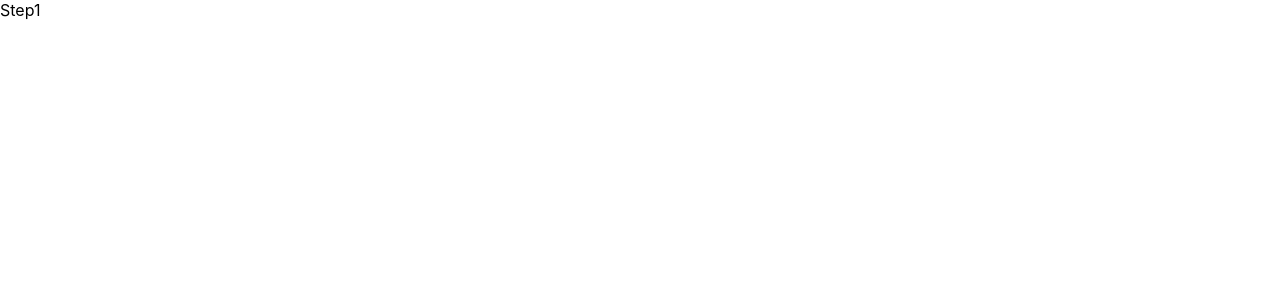
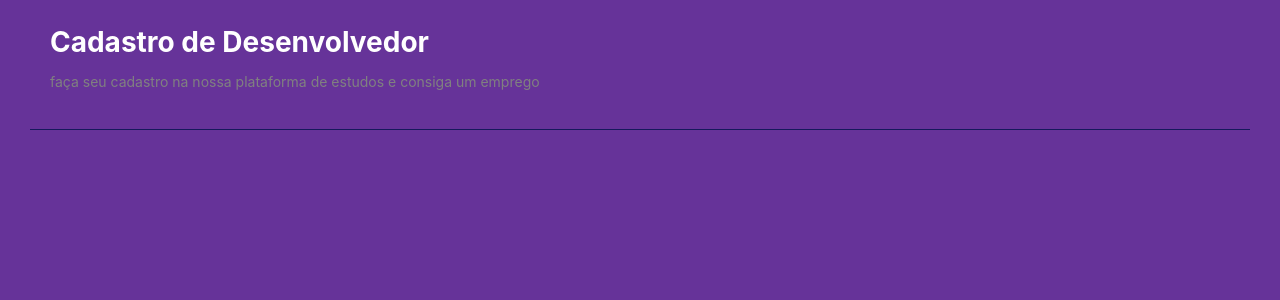
Before and after one commit to Felxz1234/SistemaDeEtapas, a React (Create React App) app: page / in a window 1280 px wide. Shown: the top 300 px of the page. Built offline with nearby package versions, Linux system fonts and the light colour scheme.

Commit message:
criação do Header e corrigimento do reducer

```diff
--- a/src/App.js
+++ b/src/App.js
@@ -1,13 +1,23 @@
 import React from "react"
 import Router from "./router"
+import  {Provider} from "react-redux"
+import {createStore} from 'redux'
+import {StepReducer,innitialState} from "./reducers/StepReucer"
+import { useState,useEffect } from "react"
+
 
 function App(){
+
+  const store = createStore(StepReducer)
+
   return(
-    <div className="App">
-      <Router></Router>
-    </div>
+       <div className="App">
+         <Provider store={store}>
+            <Router></Router>
+         </Provider>
+       </div>
+
   )
 }
 
-
 export default App
--- /dev/null
+++ b/src/components/header/Header.js
@@ -0,0 +1,13 @@
+import React from 'react'
+import './style.css'
+
+function Header(){
+    return(
+        <div className='header'>
+            <h1>Cadastro de Desenvolvedor</h1>
+            <p>faça seu cadastro na nossa plataforma de estudos e consiga um emprego</p>
+        </div>
+    )
+}
+
+export default Header
--- /dev/null
+++ b/src/components/header/style.css
@@ -0,0 +1,23 @@
+.header{
+    margin: auto;
+    width:1220px;
+    background:rebeccapurple;
+    /* display: flex;
+    flex-direction: column;
+    align-items: center; */
+    padding:25px 0;
+    border-bottom:1px solid #16195C;
+
+}
+
+h1{
+    color: white;
+    margin: 0;
+    padding-left:20px;
+    font-size:28px
+}
+p{
+    font-size:14px;
+    padding-left: 20px;
+    color: gray;
+}
--- a/src/pages/FormStep1/index.js
+++ b/src/pages/FormStep1/index.js
@@ -1,8 +1,17 @@
+import { useEffect, useState } from 'react'
+import {useDispatch, useSelector} from 'react-redux'
+import { innitialState } from '../../reducers/StepReucer'
+import Header from '../../components/header/Header'
+import './style.css'
 
 export default function FormStep1(){
+
+    const dados = useSelector((state)=>{return state})
+    const dispatch = useDispatch()
+
     return(
         <div className="formstep1">
-            Step1
+            <Header></Header>
         </div>
     )
 }
--- a/src/pages/FormStep1/style.css
+++ b/src/pages/FormStep1/style.css
@@ -0,0 +1,3 @@
+body{
+    background-color: rebeccapurple;
+}
--- a/src/pages/FormStep2/index.js
+++ b/src/pages/FormStep2/index.js
@@ -1,9 +1,10 @@
-
+import Header from "../../components/header/Header"
+import './style.css'
 
 export default function FormStep2(){
     return(
         <div className="formstep2">
-            step2
+            <Header></Header>
         </div>
     )
 }
--- a/src/pages/FormStep2/style.css
+++ b/src/pages/FormStep2/style.css
@@ -0,0 +1,3 @@
+body{
+    background-color: rebeccapurple;
+}
--- a/src/pages/FormStep3/index.js
+++ b/src/pages/FormStep3/index.js
@@ -1,9 +1,10 @@
-
+import Header from "../../components/header/Header"
+import './style.css'
 
 export default function FormStep3(){
     return(
         <div className="formstep3">
-            step3
+            <Header></Header>
         </div>
     )
 }
--- a/src/pages/FormStep3/style.css
+++ b/src/pages/FormStep3/style.css
@@ -0,0 +1,3 @@
+body{
+    background-color: rebeccapurple;
+}
--- /dev/null
+++ b/src/reducers/StepReucer.js
@@ -0,0 +1,31 @@
+
+export const innitialState = {
+    currentStep:0,
+    name:'',
+    level:0,
+    email:'',
+    github:'',
+}
+
+
+
+export function StepReducer(state=innitialState, action){
+    switch (action.type) {
+        case 'currentStep':
+            return {...state,currentStep:action.payload};
+        case 'name':
+            return{...state,name:action.payload};
+
+        case 'level':
+            return {...state,level:action.payload};
+
+        case 'email':
+            return {...state,email:action.payload};
+
+        case 'github':
+            return {...state,github:action.payload};
+
+        default:
+            return state
+    }
+}
```
Also changed, not shown: src/router.js (indentation only).
